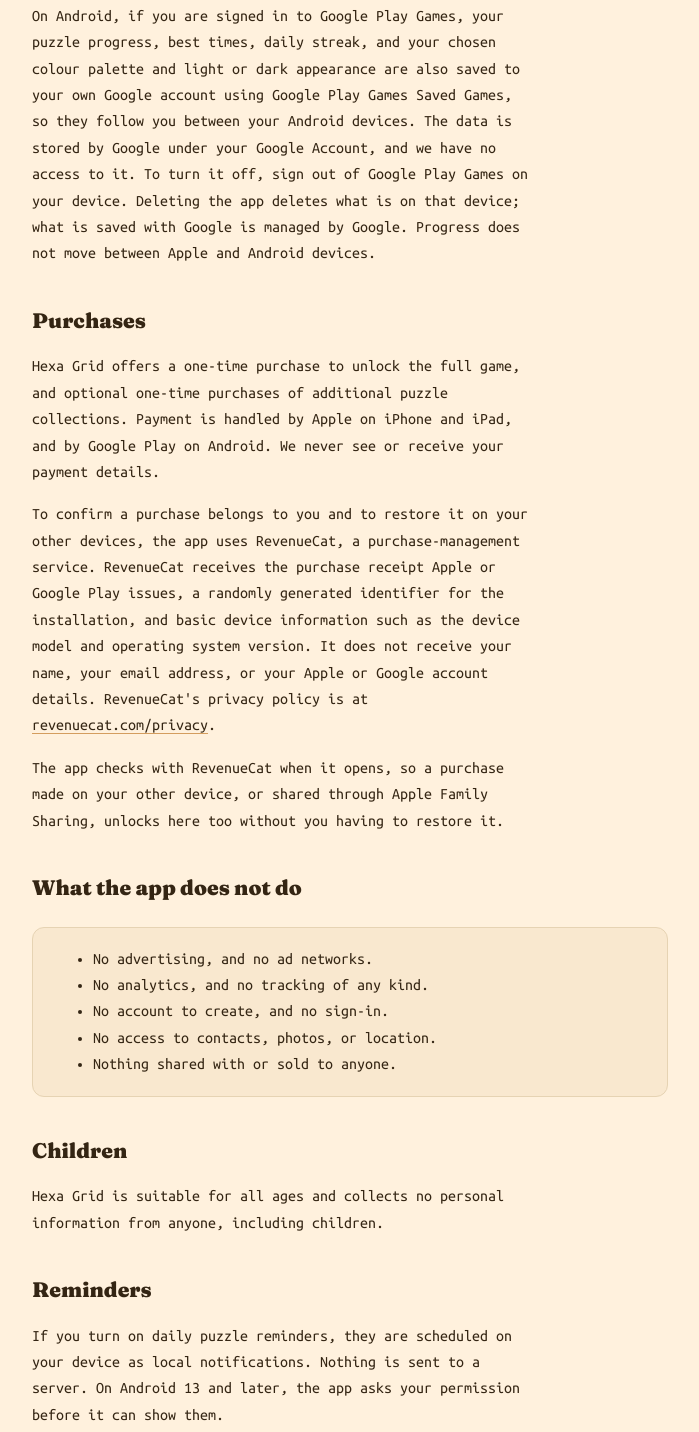
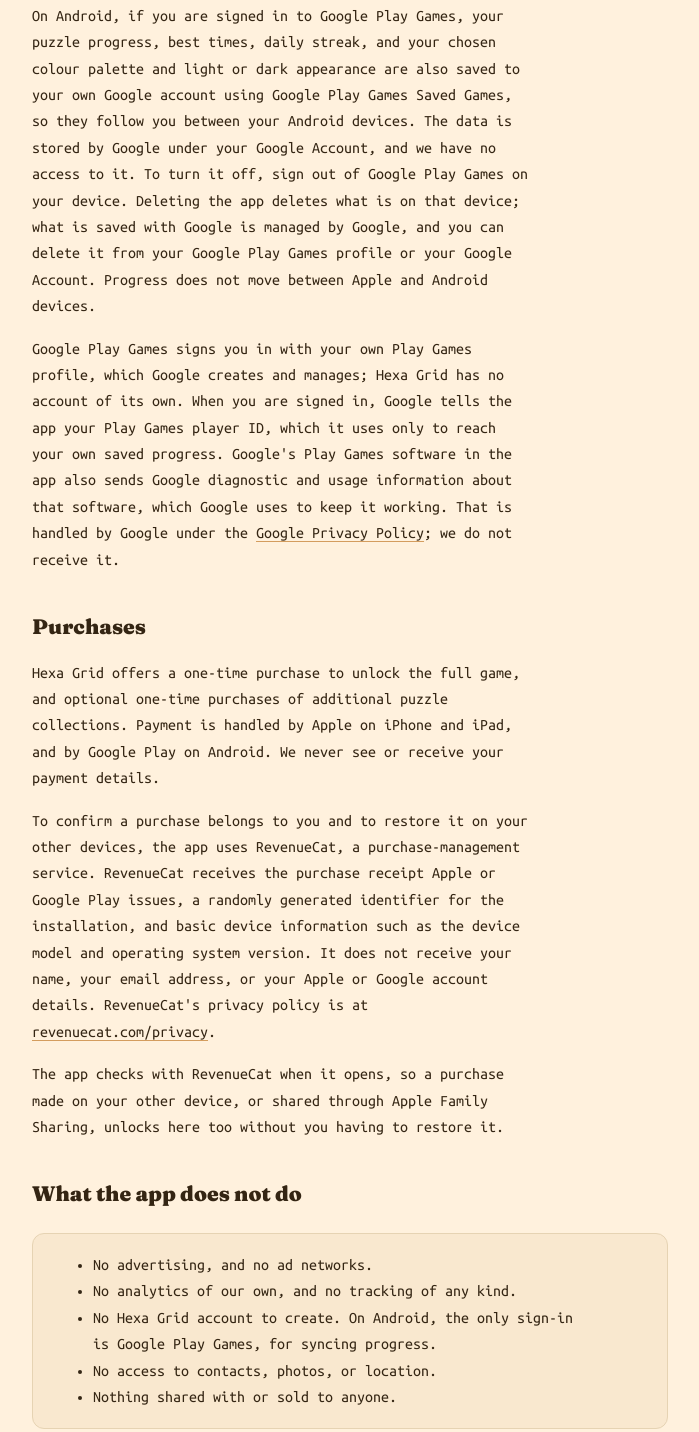
Before and after one commit to hexagridwordsearch/hexagrid-site, a plain HTML site: page privacy.html in a window 1280 px wide. Shown: the part 791-2223 px from the top of the page, without its empty margins (290-989 px from the left). Drawn offline with Linux system fonts and the light colour scheme.

Commit message:
Privacy: Play Games sign-in, player ID and Google's own diagnostics on Android; deletion route; updated 16 November 2026
Co-Authored-By: Claude Opus 5.5 <noreply@anthropic.com>

```diff
--- a/privacy.html
+++ b/privacy.html
@@ -16,7 +16,7 @@
   <a class="mark" href="./" style="text-decoration:none;color:var(--ink)"><svg viewBox="0 0 100 112" aria-hidden="true"><polygon points="50,2 96,28 96,84 50,110 4,84 4,28" fill="none" stroke="currentColor" stroke-width="7" stroke-linejoin="round"/><polygon points="50,26 75,40 75,70 50,84 25,70 25,40" fill="currentColor" opacity=".25"/></svg><span>Hexa Grid</span></a>
 </header>
 <h1>Privacy Policy</h1>
-<p class="updated">Last updated 1 November 2026</p>
+<p class="updated">Last updated 16 November 2026</p>
 <p>Hexa Grid is a word-search puzzle game. <strong>It does not collect personal
 information about you.</strong></p>
 
@@ -39,8 +39,17 @@ appearance are also saved to your own Google account using Google Play Games
 Saved Games, so they follow you between your Android devices. The data is stored
 by Google under your Google Account, and we have no access to it. To turn it
 off, sign out of Google Play Games on your device. Deleting the app deletes what
-is on that device; what is saved with Google is managed by Google. Progress does
+is on that device; what is saved with Google is managed by Google, and you can
+delete it from your Google Play Games profile or your Google Account. Progress does
 not move between Apple and Android devices.</p>
+<p>Google Play Games signs you in with your own Play Games profile, which
+Google creates and manages; Hexa Grid has no account of its own. When you are
+signed in, Google tells the app your Play Games player ID, which it uses only to
+reach your own saved progress. Google's Play Games software in the app also
+sends Google diagnostic and usage information about that software, which Google
+uses to keep it working. That is handled by Google under the
+<a href="https://policies.google.com/privacy">Google Privacy Policy</a>; we
+do not receive it.</p>
 
 <h2>Purchases</h2>
 <p>Hexa Grid offers a one-time purchase to unlock the full game, and optional
@@ -62,8 +71,8 @@ having to restore it.</p>
 <div class="card">
 <ul>
   <li>No advertising, and no ad networks.</li>
-  <li>No analytics, and no tracking of any kind.</li>
-  <li>No account to create, and no sign-in.</li>
+  <li>No analytics of our own, and no tracking of any kind.</li>
+  <li>No Hexa Grid account to create. On Android, the only sign-in is Google Play Games, for syncing progress.</li>
   <li>No access to contacts, photos, or location.</li>
   <li>Nothing shared with or sold to anyone.</li>
 </ul>
```
